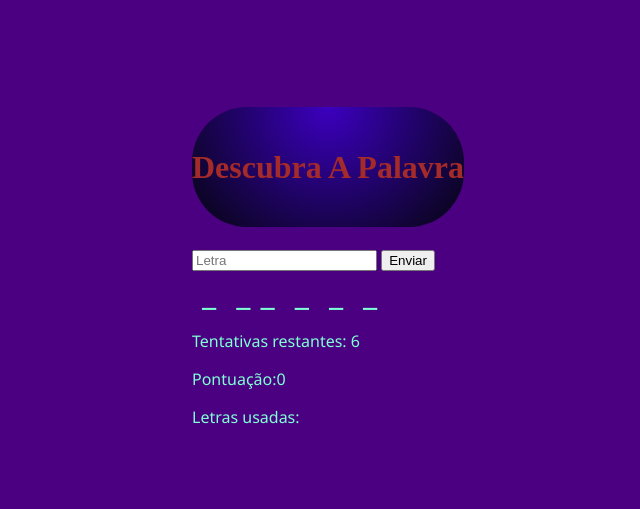
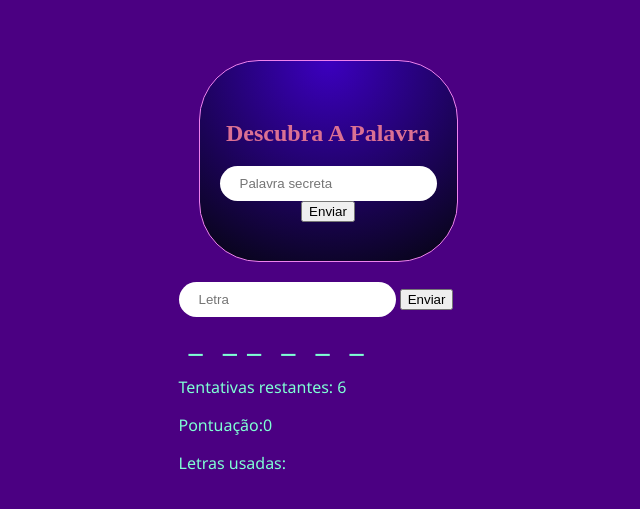
Before and after one commit to emanuelli123456/Palavra-Secreta, a plain HTML site: page index.html in a window 1280 px wide. Shown: the part 143-652 px from the top of the page, without its empty margins (312-952 px from the left). Drawn offline with Linux system fonts and the light colour scheme.

Commit message:
ajutes no jogo

```diff
--- a/index.html
+++ b/index.html
@@ -13,10 +13,13 @@
 
 <body>
    <main>
-      <h1>Descubra A Palavra</h1>
+      <section class="comeco">
+            <h1>Descubra A Palavra</h1>
+            <input type="text" id="entrada-palavra" placeholder="Palavra secreta">
+            <button type="submit">Enviar</button>
+      </section>
 
       <section class="controles">
-
          <input type="text" id="entrada-letra" placeholder="Letra" maxlength="1">
          <button type="submit">Enviar</button>
       </section>
--- a/style.css
+++ b/style.css
@@ -1,12 +1,17 @@
-h1{
-color: brown;
+.comeco{
+color: palevioletred;
 font-family:amoria;
-height: 15vh;
+height: 20vh;
 display: flex;
+flex-direction: column;
 justify-content: center;
 align-items: center;
 background: radial-gradient(circle at top,#3c00bf,#050510);
-border-radius: 55px;
+border-radius: 60px;
+border: 1px solid violet;
+padding: 20px;
+margin: 20px;
+
 }
 body{
     background-color: indigo;
@@ -16,9 +21,16 @@ body{
     align-items:center;
     height: 100vh;
     font-family: 'Segoe UI', Tahoma, Geneva, Verdana, sans-serif ;
-    cursor: grab
+    cursor: grab;
+
 }
 
+input{
+    border-radius: 20px;
+    padding: 10px 20px;
+    border: none;
+
+}
 .palavra-container span{
     font-size: 2rem;
     margin: 0 10px;
@@ -27,7 +39,8 @@ body{
 }
 #btn-tentar{
     padding: 10px 20px;
-    cursor: wait ;
+    cursor: wait;
+
     transition: 0.3s;
 
 }
@@ -40,4 +53,5 @@ body{
 #entrada-Letra:focus{
     border: 2px solid cyan;
     outline: none;
+
 }
```
